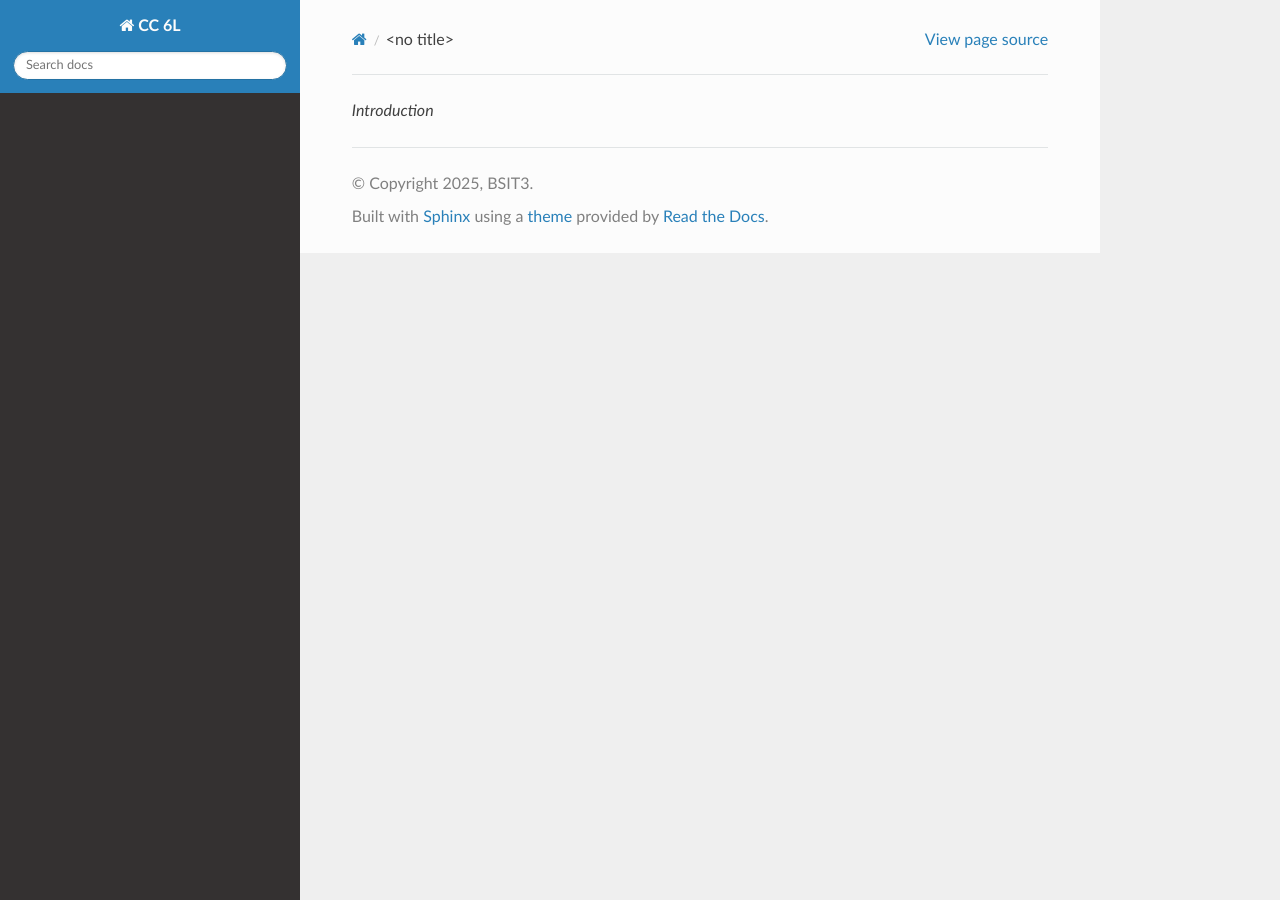
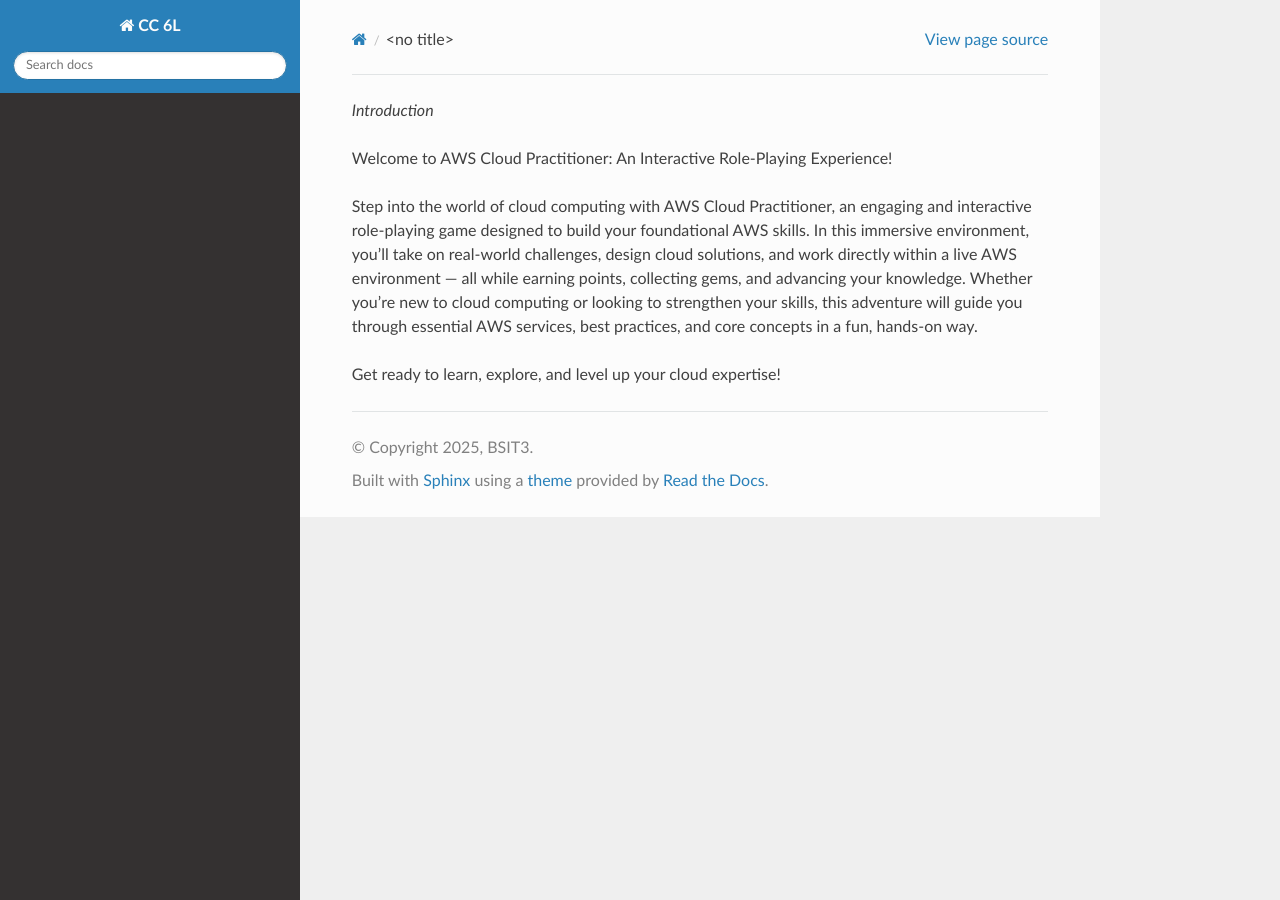
Before and after one commit to kimkimeldo/aws-clouds-pratitioner, a Sphinx documentation site: the page built from docs/source/Introduction.rst, in a window 1280 px wide. Built offline with Sphinx 7.4.7 and the Read the Docs theme 3.1.0, drawn with Linux system fonts in a browser that asks for light colours.

Commit message:
Update Introduction.rst

```diff
--- a/docs/source/Introduction.rst
+++ b/docs/source/Introduction.rst
@@ -1 +1,10 @@
 *Introduction*
+
+
+Welcome to AWS Cloud Practitioner: An Interactive Role-Playing Experience!
+
+Step into the world of cloud computing with AWS Cloud Practitioner, an engaging and interactive role-playing game designed to build your foundational AWS skills.
+In this immersive environment, you’ll take on real-world challenges, design cloud solutions, and work directly within a live AWS environment — all while earning points, collecting gems, and advancing your knowledge.
+Whether you're new to cloud computing or looking to strengthen your skills, this adventure will guide you through essential AWS services, best practices, and core concepts in a fun, hands-on way.
+
+Get ready to learn, explore, and level up your cloud expertise!
```
